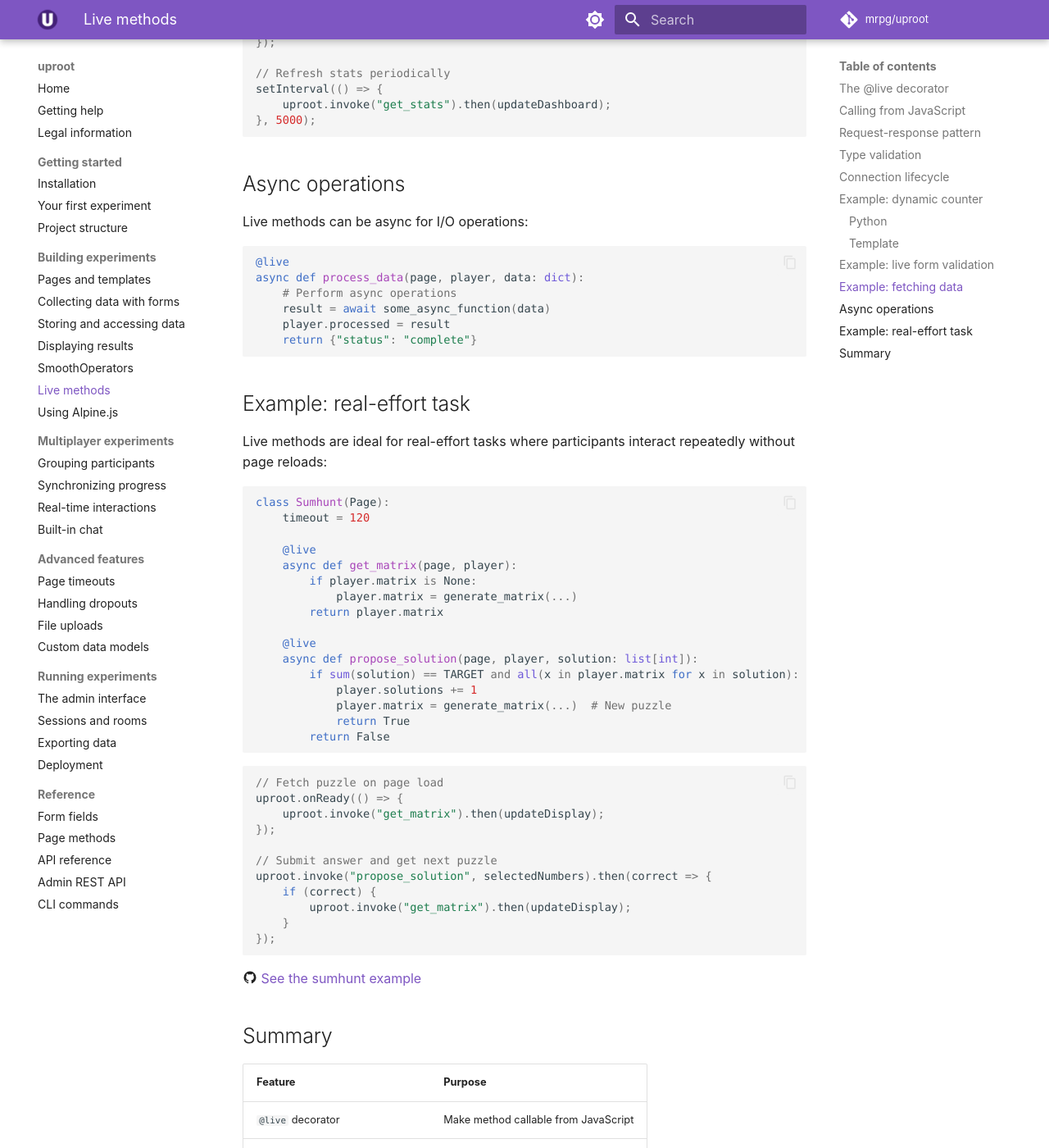
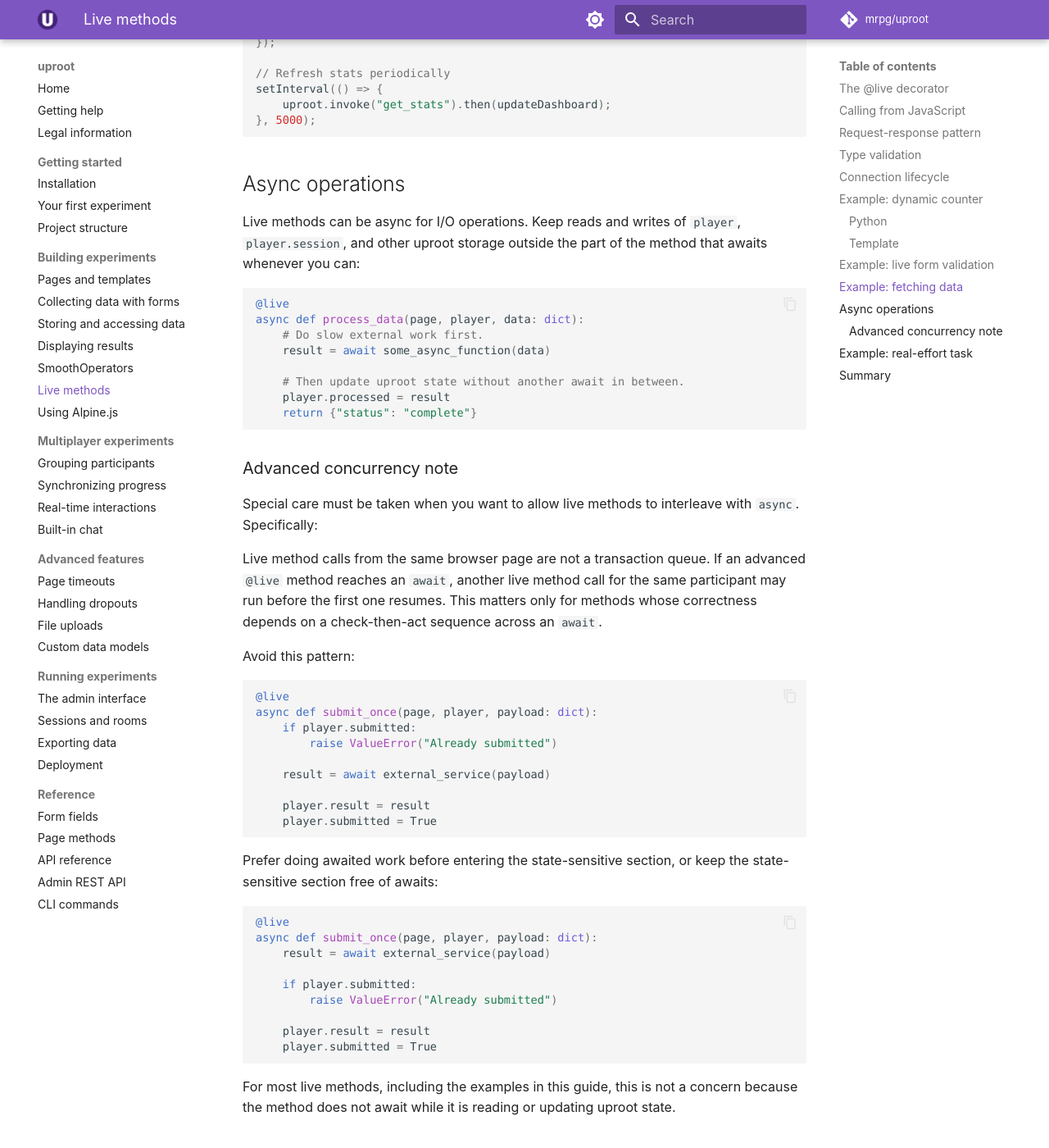
Before and after one commit to mrpg/uproot-docs, an MkDocs documentation site: the page built from docs/building/live-methods.md, in a window 1280 px wide and 1400 px high, scrolled down 4550 px. Shown: the whole window at 82% size. Built offline with MkDocs 1.6.1 and Material for MkDocs 9.7.7, drawn with Linux system fonts in a browser that asks for light colours; comment, search, counter and statistics services are not loaded; some of the changed text lies outside the part shown.

Commit message:
Add caveat about async live methods

````diff
--- a/docs/building/live-methods.md
+++ b/docs/building/live-methods.md
@@ -224,16 +224,63 @@ setInterval(() => {
 
 ## Async operations
 
-Live methods can be async for I/O operations:
+Live methods can be async for I/O operations. Keep reads and writes of `player`,
+`player.session`, and other uproot storage outside the part of the method that
+awaits whenever you can:
 
 ```python
 @live
 async def process_data(page, player, data: dict):
-    # Perform async operations
+    # Do slow external work first.
     result = await some_async_function(data)
+
+    # Then update uproot state without another await in between.
     player.processed = result
     return {"status": "complete"}
 ```
+
+### Advanced concurrency note
+
+Special care must be taken when you want to allow live methods to interleave with
+`async`. Specifically:
+
+Live method calls from the same browser page are not a transaction queue. If an
+advanced `@live` method reaches an `await`, another live method call for the same
+participant may run before the first one resumes. This matters only for methods
+whose correctness depends on a check-then-act sequence across an `await`.
+
+Avoid this pattern:
+
+```python
+@live
+async def submit_once(page, player, payload: dict):
+    if player.submitted:
+        raise ValueError("Already submitted")
+
+    result = await external_service(payload)
+
+    player.result = result
+    player.submitted = True
+```
+
+Prefer doing awaited work before entering the state-sensitive section, or keep
+the state-sensitive section free of awaits:
+
+```python
+@live
+async def submit_once(page, player, payload: dict):
+    result = await external_service(payload)
+
+    if player.submitted:
+        raise ValueError("Already submitted")
+
+    player.result = result
+    player.submitted = True
+```
+
+For most live methods, including the examples in this guide, this is not a
+concern because the method does not await while it is reading or updating uproot
+state.
 
 ## Example: real-effort task
 
````
Also changed, not shown: other parts of docs/building/live-methods.md (+9 -9 lines).
